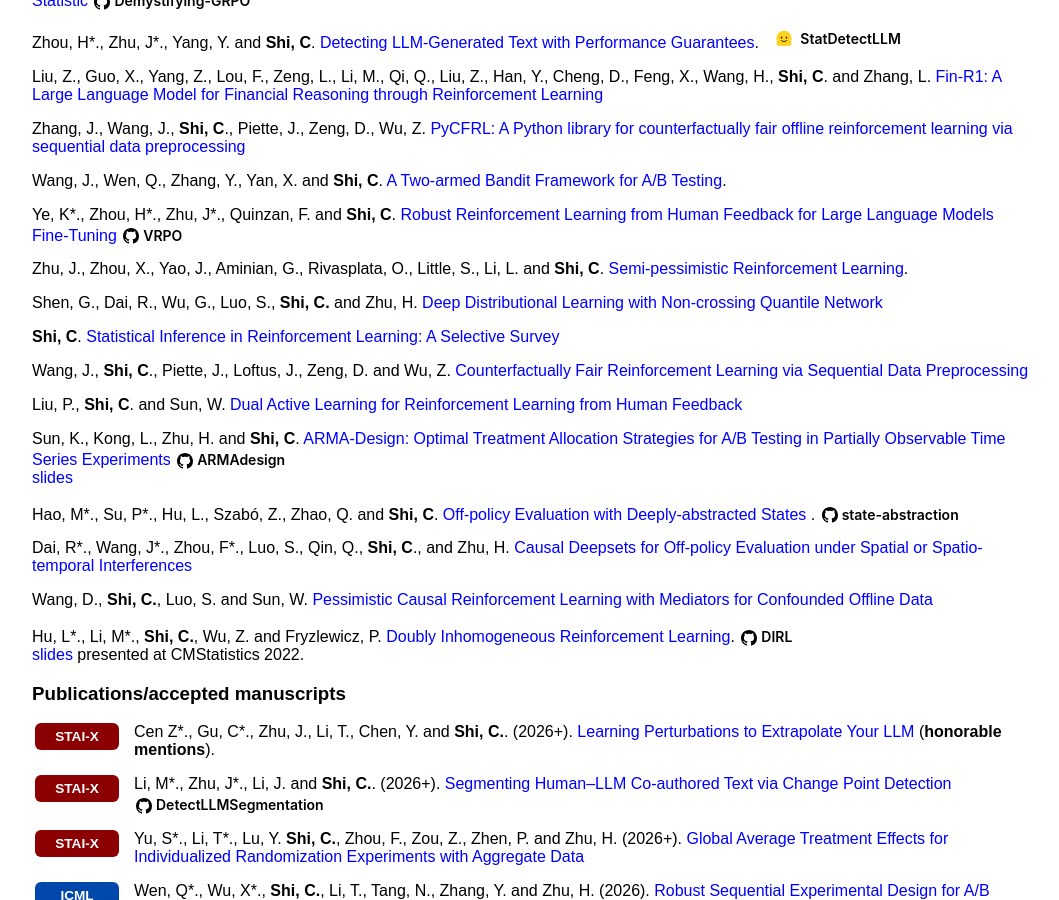
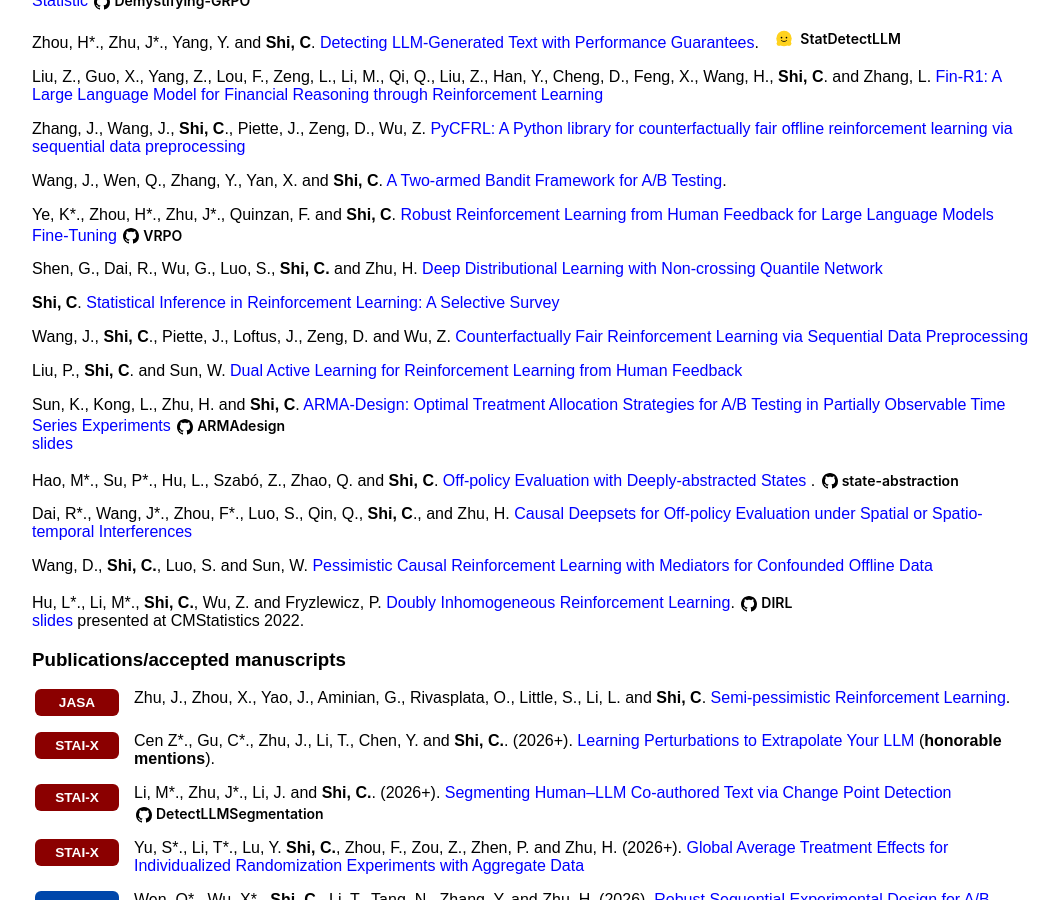
Before and after one commit to callmespring/callmespring.github.io, a Jekyll site: the page built from publication.md, in a window 1280 px wide and 900 px high, scrolled down 514 px. Shown: the whole window, without its empty margins (108-1167 px from the left). Built offline with Jekyll 4.4.1, drawn with Linux system fonts in a browser that asks for light colours.

Commit message:
Update publication.md

```diff
--- a/publication.md
+++ b/publication.md
@@ -82,6 +80,15 @@
 Hu, L\*., Li, M\*., **Shi, C.**, Wu, Z. and Fryzlewicz, P. [Doubly Inhomogeneous Reinforcement Learning](https://arxiv.org/pdf/2211.03983.pdf). <a href="https://github.com/zaza0209/DIRL" class="gh-module-link"><svg class="gh-icon" viewBox="0 0 16 16"><path d="M8 0C3.58 0 0 3.58 0 8c0 3.54 2.29 6.53 5.47 7.59.4.07.55-.17.55-.38 0-.19-.01-.82-.01-1.49-2.01.37-2.53-.49-2.69-.94-.09-.23-.48-.94-.82-1.13-.28-.15-.68-.52-.01-.53.63-.01 1.08.58 1.23.82.72 1.21 1.87.87 2.33.66.07-.52.28-.87.51-1.07-1.78-.2-3.64-.89-3.64-3.95 0-.87.31-1.59.82-2.15-.08-.2-.36-1.02.08-2.12 0 0 .67-.21 2.2.82.64-.18 1.32-.27 2-.27.68 0 1.36.09 2 .27 1.53-1.04 2.2-.82 2.2-.82.44 1.1.16 1.92.08 2.12.51.56.82 1.27.82 2.15 0 3.07-1.87 3.75-3.65 3.95.29.25.54.73.54 1.48 0 1.07-.01 1.93-.01 2.2 0 .21.15.46.55.38A8.013 8.013 0 0016 8c0-4.42-3.58-8-8-8z"></path></svg><span class="gh-module-badge">DIRL</span></a> <br/> [<font size="3">slides</font>](./slides/DIRL.pdf) <font size="3">presented at CMStatistics 2022</font>.
 
 ### Publications/accepted manuscripts
+
+<div class="publication-entry" style="display: flex; align-items: flex-start; margin-bottom: 1em;">
+  <div class="pub-venue" style="flex: 0 0 90px; margin-right: 12px; display: flex; align-items: center; justify-content: center;">
+    <span class="publication-logo-badge badge-stat">JASA</span>
+  </div>
+  <div class="pub-content" style="flex: 1;">
+    Zhu, J., Zhou, X., Yao, J., Aminian, G., Rivasplata, O., Little, S., Li, L. and <strong>Shi, C</strong>. <a href="https://arxiv.org/pdf/2505.19002">Semi-pessimistic Reinforcement Learning</a>.
+  </div>
+</div>
 
 <div class="publication-entry" style="display: flex; align-items: flex-start; margin-bottom: 1em;">
   <div class="pub-venue" style="flex: 0 0 90px; margin-right: 12px; display: flex; align-items: center; justify-content: center;">
```
Also changed, not shown: other parts of publication.md (+0 -2 lines).
